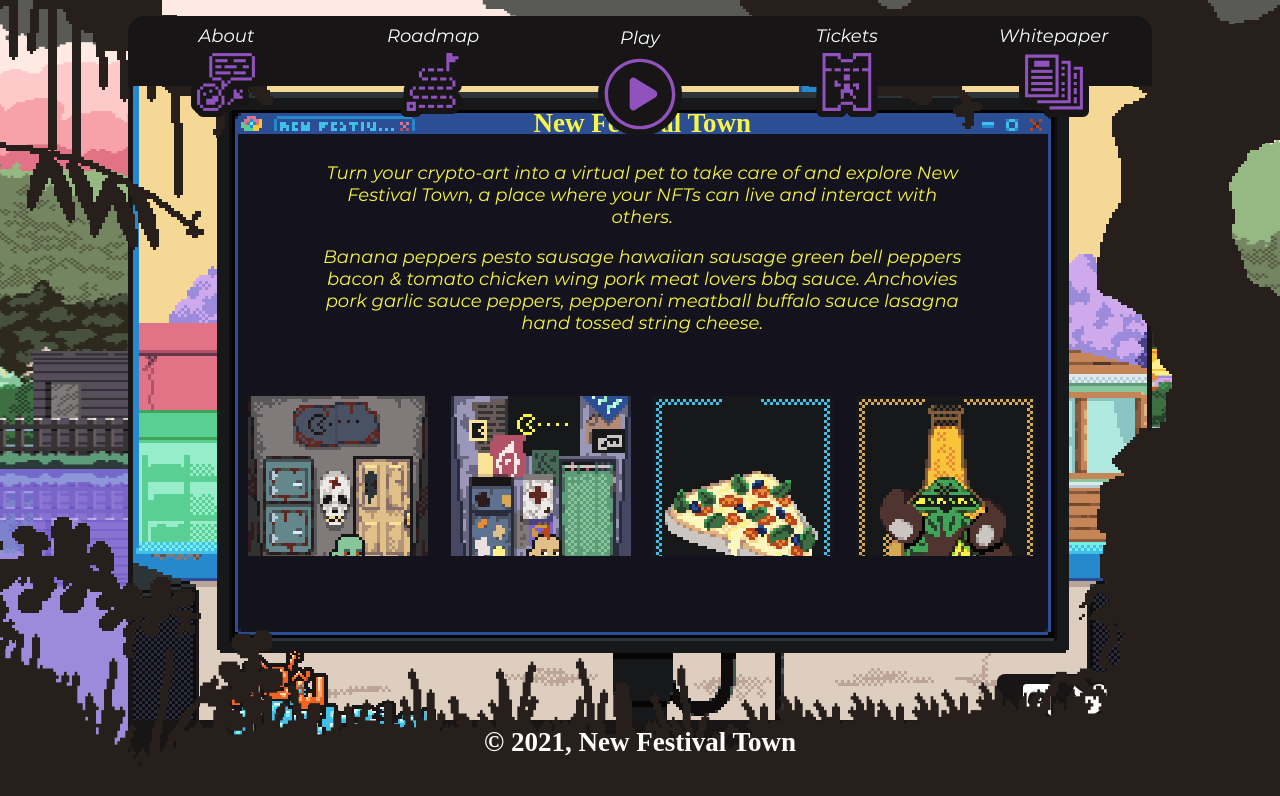
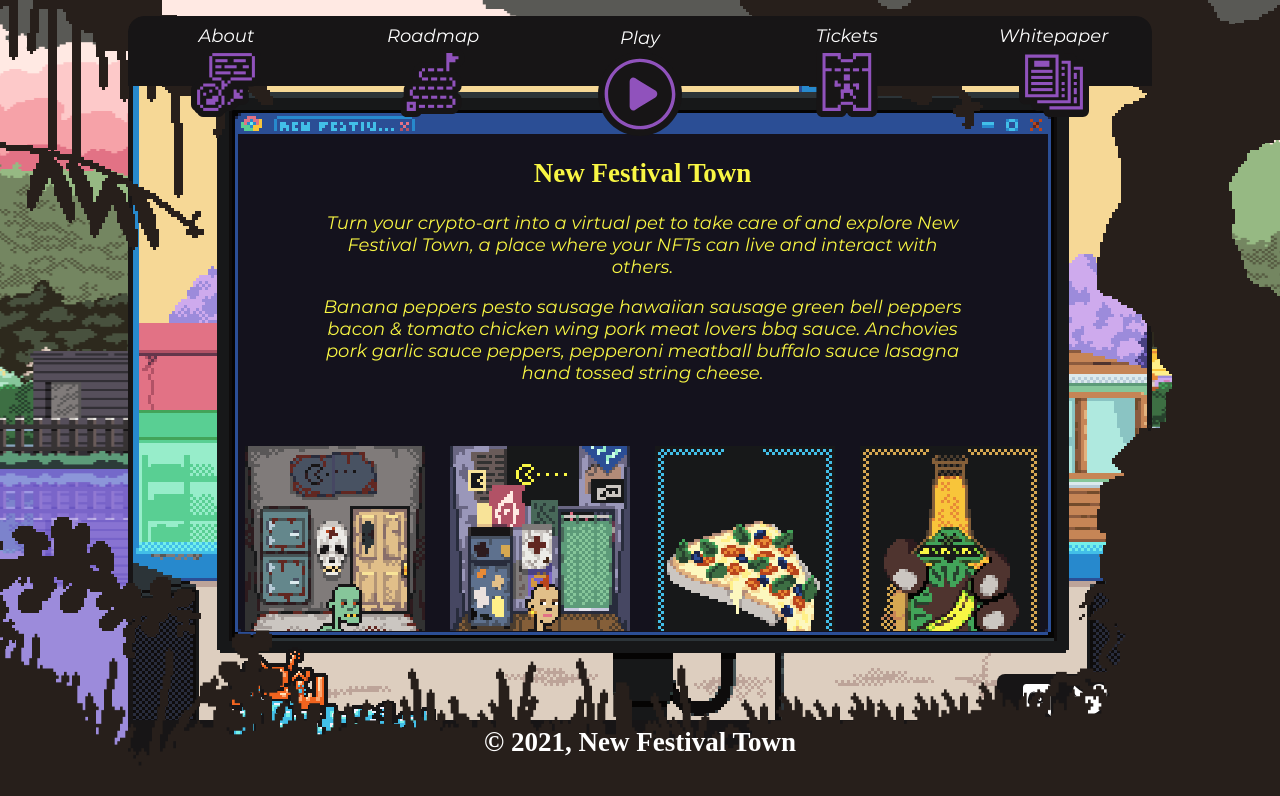
Before and after one commit to felipedc09/punkogotchi-site, a Next.js app: page /about in a window 1280 px wide. Shown: the top 796 px of the page. Built offline with nearby package versions, Linux system fonts and the light colour scheme; a web font is replaced by a local one.

Commit message:
UPDATE: fix about styles

```diff
--- a/src/components/organisms/Article/article.styles.ts
+++ b/src/components/organisms/Article/article.styles.ts
@@ -5,11 +5,11 @@ type ColumnsProps = {
 }
 
 export const Container = styled.article`
-  position: relative;
-  width: 800px;
-  height: 470px;
-  left: 51%;
-  transform: translateX(-51%);
+  position: absolute;
+  top: 120px;
+  left:110px;
+  right:105px;
+  height: 495px;
   overflow: auto;
   ::-webkit-scrollbar {display: none;}
 `;
```
